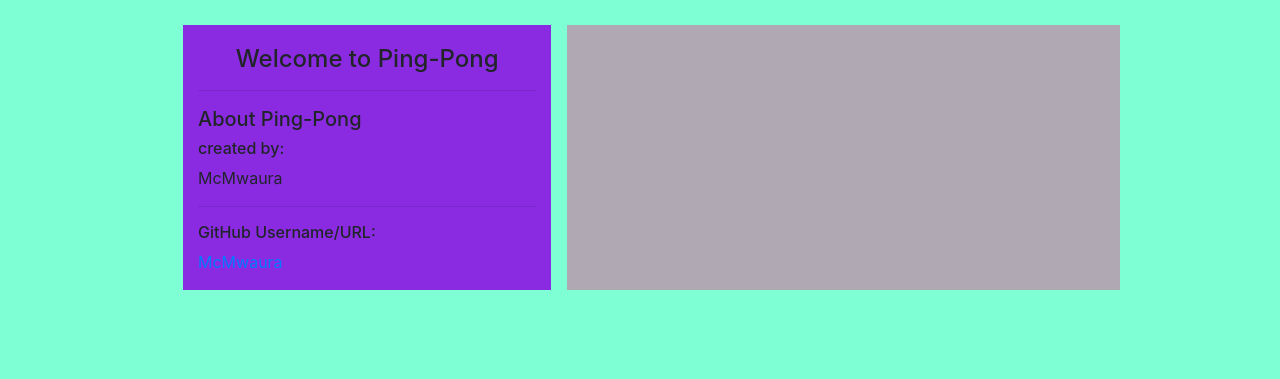
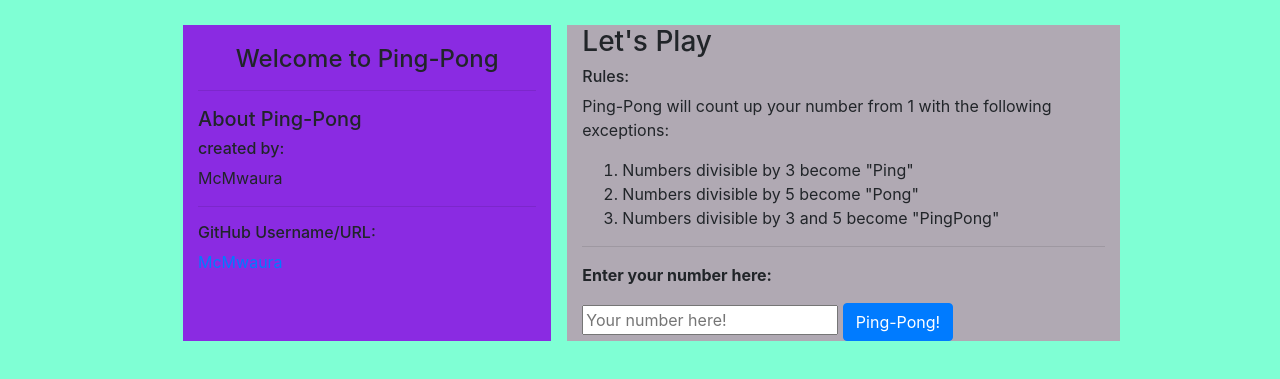
Before and after one commit to McMwaura/Ping-Pong, a plain HTML site: page index.html in a window 1280 px wide. Shown: the part 87-466 px from the top of the page. Drawn offline with Linux system fonts and the light colour scheme.

Commit message:
Add content to the right-side class

```diff
--- a/index.html
+++ b/index.html
@@ -29,7 +29,22 @@
           <p><a href="https://github.com/McMwaura">McMwaura</a></p>
         </div>
         <div class="col-md-6 m-2 right-side">
+          <h3>Let's Play</h3>
+          <h6>Rules:</h6>
+          <p>Ping-Pong will count up your number from 1 with the following exceptions:</p>
+          <ol>
+            <li>Numbers divisible by 3 become "Ping"</li>
+            <li>Numbers divisible by 5 become "Pong"</li>
+            <li>Numbers divisible by 3 and 5 become "PingPong"</li>
+          </ol>
 
+          <hr>
+
+          <form action="" id="form1">
+            <p><strong>Enter your number here:</strong></p>
+            <input class="form1-input" type="text" placeholder="Your number here!">
+            <button class="btn btn-primary">Ping-Pong!</button>
+          </form>
         </div>
       </div>
     </div>
```
